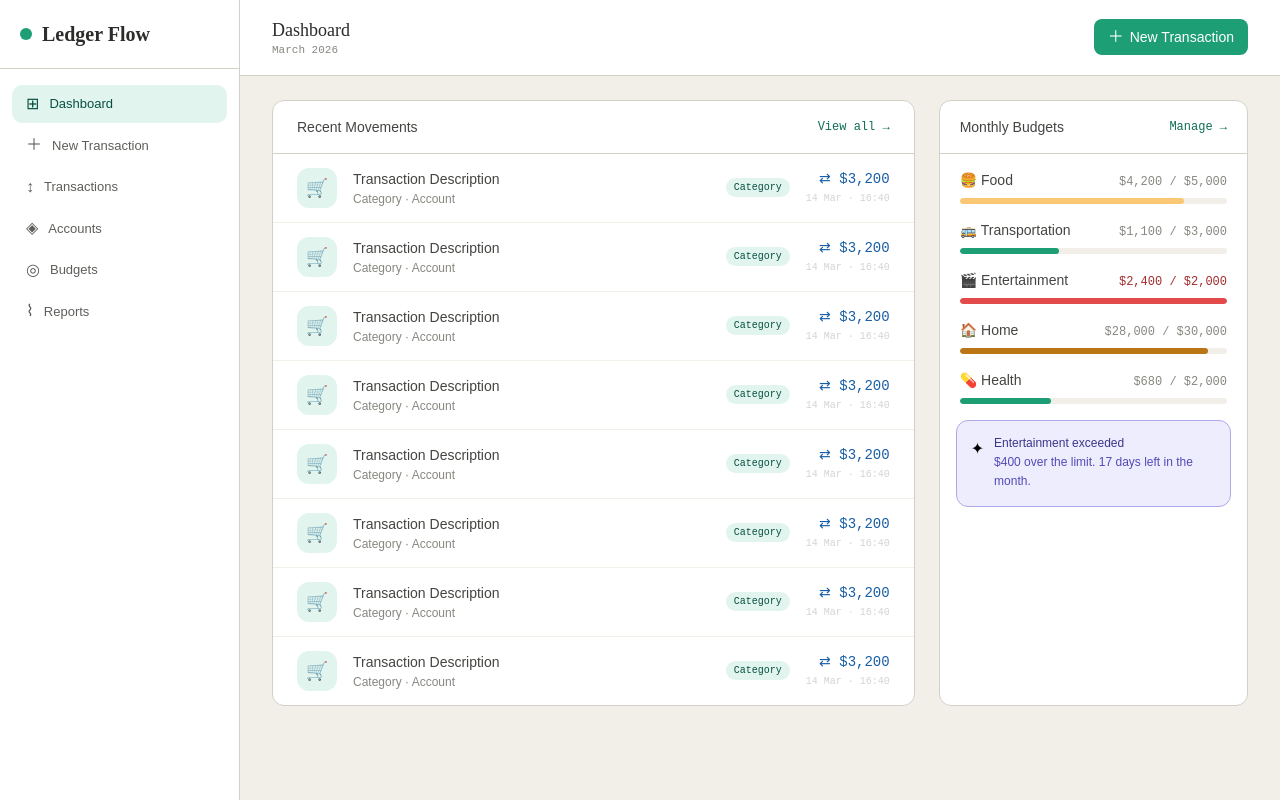
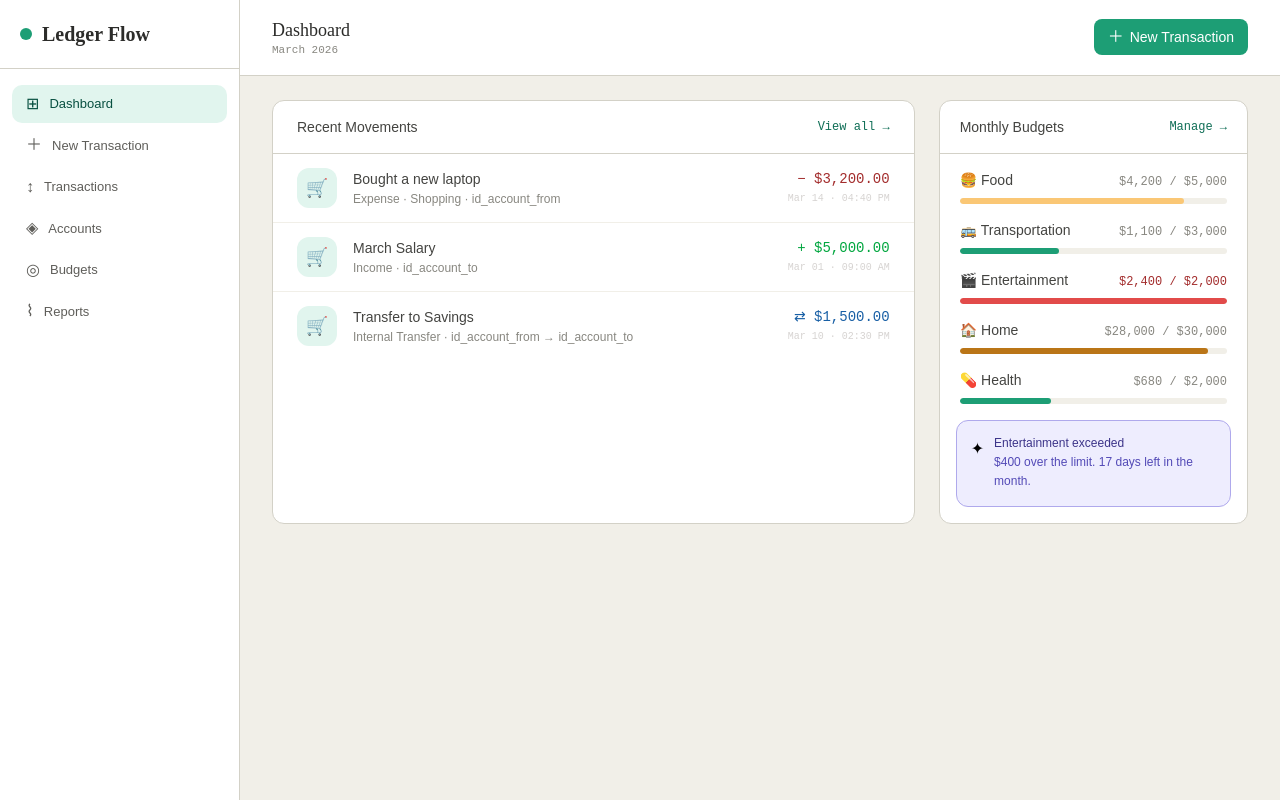
Before and after one commit to alex16jpv/ledger-flow, a Next.js app: page /dashboard in a window 1280 px wide. Built offline with nearby package versions, Linux system fonts and the light colour scheme.

Commit message:
feat: add Transaction types and update TransactionItem to handle multiple transaction types

```diff
--- a/app/dashboard/components/Transactions.tsx
+++ b/app/dashboard/components/Transactions.tsx
@@ -1,5 +1,37 @@
 import TransactionItem from "@/components/TransactionItem";
+import { TransactionType } from "@/types/Transaction.types";
 import Link from "next/link";
+
+const mockExpenseTransaction: TransactionType = {
+  id: "id_transaction_1",
+  type: "EXPENSE", // "INCOME", "TRANSFER", "EXPENSE"
+  amount: 3200,
+  date: new Date("2024-03-14T16:40:00"),
+  category: "Shopping",
+  description: "Bought a new laptop",
+  from_account_id: "id_account_from",
+};
+
+const mockIncomeTransaction: TransactionType = {
+  id: "id_transaction_2",
+  type: "INCOME", // "INCOME", "TRANSFER", "EXPENSE"
+  amount: 5000,
+  date: new Date("2024-03-01T09:00:00"),
+  category: "Salary",
+  description: "March Salary",
+  to_account_id: "id_account_to",
+};
+
+const mockTransferTransaction: TransactionType = {
+  id: "id_transaction_3",
+  type: "TRANSFER", // "INCOME", "TRANSFER", "EXPENSE"
+  amount: 1500,
+  date: new Date("2024-03-10T14:30:00"),
+  category: "Savings",
+  description: "Transfer to Savings",
+  from_account_id: "id_account_from",
+  to_account_id: "id_account_to",
+};
 
 export default function Transactions() {
   return (
@@ -15,14 +47,9 @@ export default function Transactions() {
       </div>
 
       <ul className="divide-y divide-stone-50" role="list">
-        <TransactionItem />
-        <TransactionItem />
-        <TransactionItem />
-        <TransactionItem />
-        <TransactionItem />
-        <TransactionItem />
-        <TransactionItem />
-        <TransactionItem />
+        <TransactionItem transaction={mockExpenseTransaction} />
+        <TransactionItem transaction={mockIncomeTransaction} />
+        <TransactionItem transaction={mockTransferTransaction} />
       </ul>
     </div>
   );
--- a/components/TransactionItem.tsx
+++ b/components/TransactionItem.tsx
@@ -1,4 +1,75 @@
-export default function TransactionItem() {
+import { TransactionType } from "@/types/Transaction.types";
+
+const TYPE_COLORS = {
+  EXPENSE: "text-red-600",
+  INCOME: "text-green-600",
+  TRANSFER: "text-blue-600",
+} as const;
+
+const TYPE_LABELS = {
+  EXPENSE: "Expense",
+  INCOME: "Income",
+  TRANSFER: "Transfer",
+} as const;
+
+const TYPE_PREFIXES = {
+  EXPENSE: "− ",
+  INCOME: "+ ",
+  TRANSFER: "⇄ ",
+} as const;
+
+const DATE_OPTIONS: Intl.DateTimeFormatOptions = {
+  day: "2-digit",
+  month: "short",
+};
+const TIME_OPTIONS: Intl.DateTimeFormatOptions = {
+  hour: "2-digit",
+  minute: "2-digit",
+  // hour12: false,
+};
+
+const TRANSACTION_LABELS: Record<TransactionType["type"], string> = {
+  TRANSFER: "Internal Transfer",
+  INCOME: "Income",
+  EXPENSE: "Expense",
+};
+
+function getSubtitle(transaction: TransactionType): string {
+  const label = TRANSACTION_LABELS[transaction.type];
+
+  if (transaction.type === "TRANSFER") {
+    return `${label} · ${transaction.from_account_id} → ${transaction.to_account_id}`;
+  }
+
+  if (transaction.type === "INCOME") {
+    return `${label} · ${transaction.to_account_id}`;
+  }
+
+  if (transaction.type === "EXPENSE") {
+    const category = transaction.category ?? "Uncategorized";
+    return `${label} · ${category} · ${transaction.from_account_id}`;
+  }
+
+  return label;
+}
+
+export default function TransactionItem({
+  transaction,
+}: {
+  transaction: TransactionType;
+}) {
+  const dateString = transaction.date.toLocaleDateString("en-US", DATE_OPTIONS);
+  const timeString = transaction.date.toLocaleTimeString("en-US", TIME_OPTIONS);
+  const dateTimeString = `${dateString} · ${timeString}`;
+
+  const amountColor = TYPE_COLORS[transaction.type];
+  const amountPrefix = TYPE_PREFIXES[transaction.type];
+  const formattedAmount = new Intl.NumberFormat("en-US", {
+    style: "currency",
+    currency: "USD",
+  }).format(transaction.amount);
+  const amountAriaLabel = `${TYPE_LABELS[transaction.type]}: ${formattedAmount}`;
+
   return (
     <li className="flex items-center gap-4 px-6 py-3.5 hover:bg-stone-50 transition-colors">
       <div className="w-10 h-10 rounded-xl bg-teal-50 flex items-center justify-center text-lg shrink-0">
@@ -6,25 +77,30 @@ export default function TransactionItem() {
       </div>
       <div className="flex-1 min-w-0">
         <p className="text-sm font-medium text-stone-800">
-          Transaction Description
+          {transaction?.description
+            ? transaction.description
+            : `${transaction.type.toLowerCase()} Transaction`}
         </p>
-        <p className="text-xs text-stone-400 mt-0.5">Category · Account</p>
+        <p className="text-xs text-stone-400 mt-0.5">
+          {getSubtitle(transaction)}
+        </p>
       </div>
       {/* Category Badge */}
-      <div className="hidden sm:flex items-center gap-3">
+      {/* <div className="hidden sm:flex items-center gap-3">
         <span className="bg-teal-50 text-teal-800 font-mono text-[10px] px-2 py-0.5 rounded-full">
-          Category
+          {transaction.category ?? "Uncategorized"}
         </span>
-      </div>
+      </div> */}
       <div className="text-right">
-        {/* Expense */}
-        {/* <p className="font-mono text-sm font-medium text-red-600">− $3,200</p> */}
-        {/* Income */}
-        {/* <p className="font-mono text-sm font-medium text-green-600">+ $3,200</p> */}
-        {/* Transfer */}
-        <p className="font-mono text-sm font-medium text-blue-600">⇄ $3,200</p>
+        <p
+          className={`font-mono text-sm font-medium ${amountColor}`}
+          aria-label={amountAriaLabel}
+        >
+          {amountPrefix}
+          {formattedAmount}
+        </p>
         <p className="font-mono text-[10px] text-stone-300 mt-0.5">
-          14 Mar · 16:40
+          {dateTimeString}
         </p>
       </div>
     </li>
--- /dev/null
+++ b/types/Transaction.types.ts
@@ -0,0 +1,32 @@
+type TransactionBase = {
+  id: string;
+  type: "EXPENSE" | "INCOME" | "TRANSFER";
+  amount: number;
+  date: Date;
+  category?: string;
+  description?: string;
+  user_id?: string;
+};
+
+type TransferTransaction = TransactionBase & {
+  type: "TRANSFER";
+  from_account_id: string;
+  to_account_id: string;
+};
+
+type IncomeTransaction = TransactionBase & {
+  type: "INCOME";
+  to_account_id: string;
+  from_account_id?: never;
+};
+
+type ExpenseTransaction = TransactionBase & {
+  type: "EXPENSE";
+  from_account_id: string;
+  to_account_id?: never;
+};
+
+export type TransactionType =
+  | TransferTransaction
+  | IncomeTransaction
+  | ExpenseTransaction;
```
